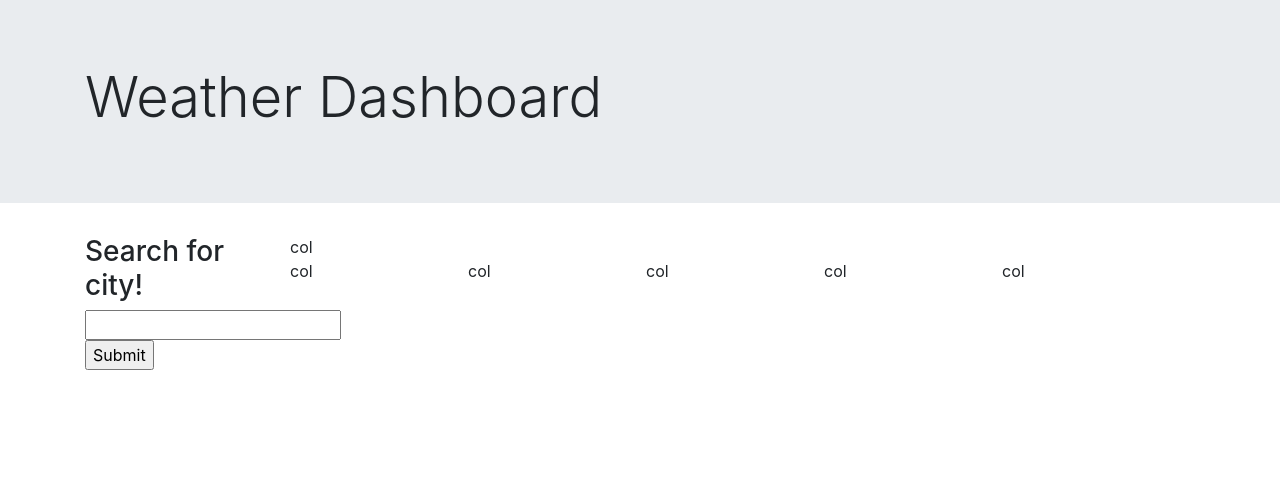
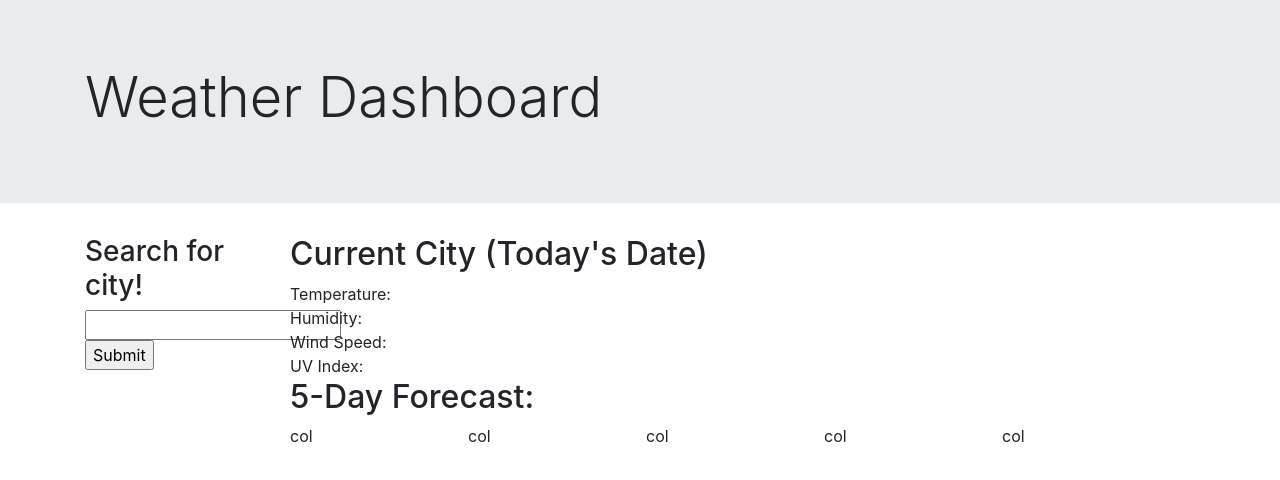
Before and after one commit to mariohernandezk10/Weather_Dashboard, a plain HTML site: page index.html in a window 1280 px wide. Drawn offline with nearby package versions, Linux system fonts and the light colour scheme; no server answers.

Commit message:
hard coded text

```diff
--- a/index.html
+++ b/index.html
@@ -29,8 +29,18 @@
           <div class="col-10">
             <div class="container">
                 <div class="row">
-                  <div class="col">col</div>
+                  <div class="col">
+                      <h2><span>Current City (Today's Date)</span></h2>
+                      <div>Temperature: </div>
+                      <div>Humidity: </div>
+                      <div>Wind Speed: </div>
+                      <div>UV Index: </div>
+                  </div>
+
                   <div class="w-100"></div>
+                  <div class="col-12">
+                    <h2>5-Day Forecast:</h2>
+                  </div>
                   <div class="row col">
                     <div class="col">col</div>
                     <div class="col">col</div>
@@ -45,15 +55,8 @@
     </div>
     <!-- Optional JavaScript; choose one of the two! -->
 
-    <!-- Option 1: jQuery and Bootstrap Bundle (includes Popper) -->
-    <!-- <script src="https://code.jquery.com/jquery-3.5.1.slim.min.js" integrity="sha384-DfXdz2htPH0lsSSs5nCTpuj/zy4C+OGpamoFVy38MVBnE+IbbVYUew+OrCXaRkfj" crossorigin="anonymous"></script>
-    <script src="https://cdn.jsdelivr.net/npm/bootstrap@4.5.3/dist/js/bootstrap.bundle.min.js" integrity="sha384-ho+j7jyWK8fNQe+A12Hb8AhRq26LrZ/JpcUGGOn+Y7RsweNrtN/tE3MoK7ZeZDyx" crossorigin="anonymous"></script> -->
-
     <!-- Option 2: jQuery, Popper.js, and Bootstrap JS -->
     <script src="https://code.jquery.com/jquery-3.5.1.min.js" integrity="sha256-9/aliU8dGd2tb6OSsuzixeV4y/faTqgFtohetphbbj0=" crossorigin="anonymous"></script>
-    <!-- <script src="https://code.jquery.com/jquery-3.5.1.slim.min.js" integrity="sha384-DfXdz2htPH0lsSSs5nCTpuj/zy4C+OGpamoFVy38MVBnE+IbbVYUew+OrCXaRkfj" crossorigin="anonymous"></script> -->
-    <!-- <script src="https://cdn.jsdelivr.net/npm/popper.js@1.16.1/dist/umd/popper.min.js" integrity="sha384-9/reFTGAW83EW2RDu2S0VKaIzap3H66lZH81PoYlFhbGU+6BZp6G7niu735Sk7lN" crossorigin="anonymous"></script> -->
-    <!-- <script src="https://cdn.jsdelivr.net/npm/bootstrap@4.5.3/dist/js/bootstrap.min.js" integrity="sha384-w1Q4orYjBQndcko6MimVbzY0tgp4pWB4lZ7lr30WKz0vr/aWKhXdBNmNb5D92v7s" crossorigin="anonymous"></script> -->
     <script src="script.js"></script>
 
   </body>
--- a/script.js
+++ b/script.js
@@ -9,7 +9,7 @@ const apiKey = "2a75df114c3808db73405dca2f046501"
 
 function getWeatherInfo (city){
 
-    let queryURL = `api.openweathermap.org/data/2.5/weather?q=${city}&appid=2a75df114c3808db73405dca2f046501`
+    let queryURL = `https://api.openweathermap.org/data/2.5/weather?q=${city}&appid=2a75df114c3808db73405dca2f046501`
     $.ajax({
         url: queryURL,
         method: "GET"
```
